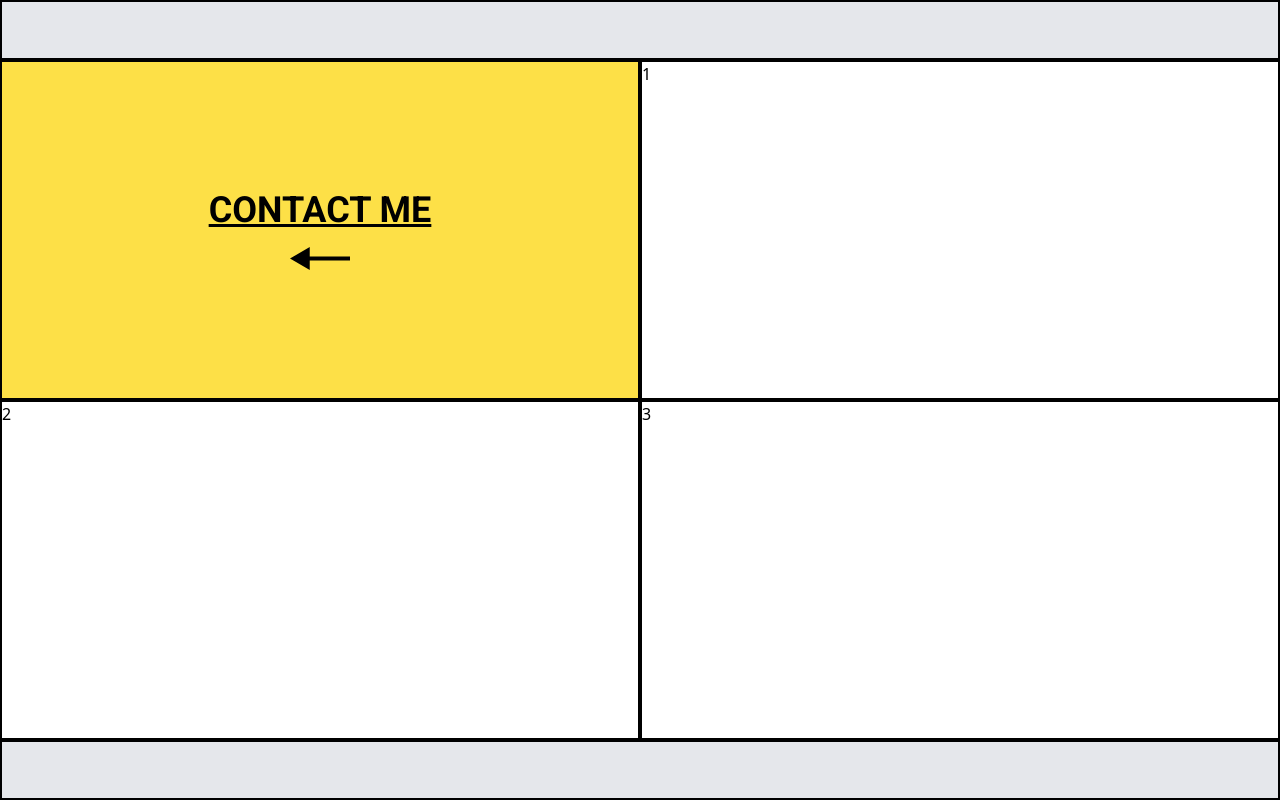
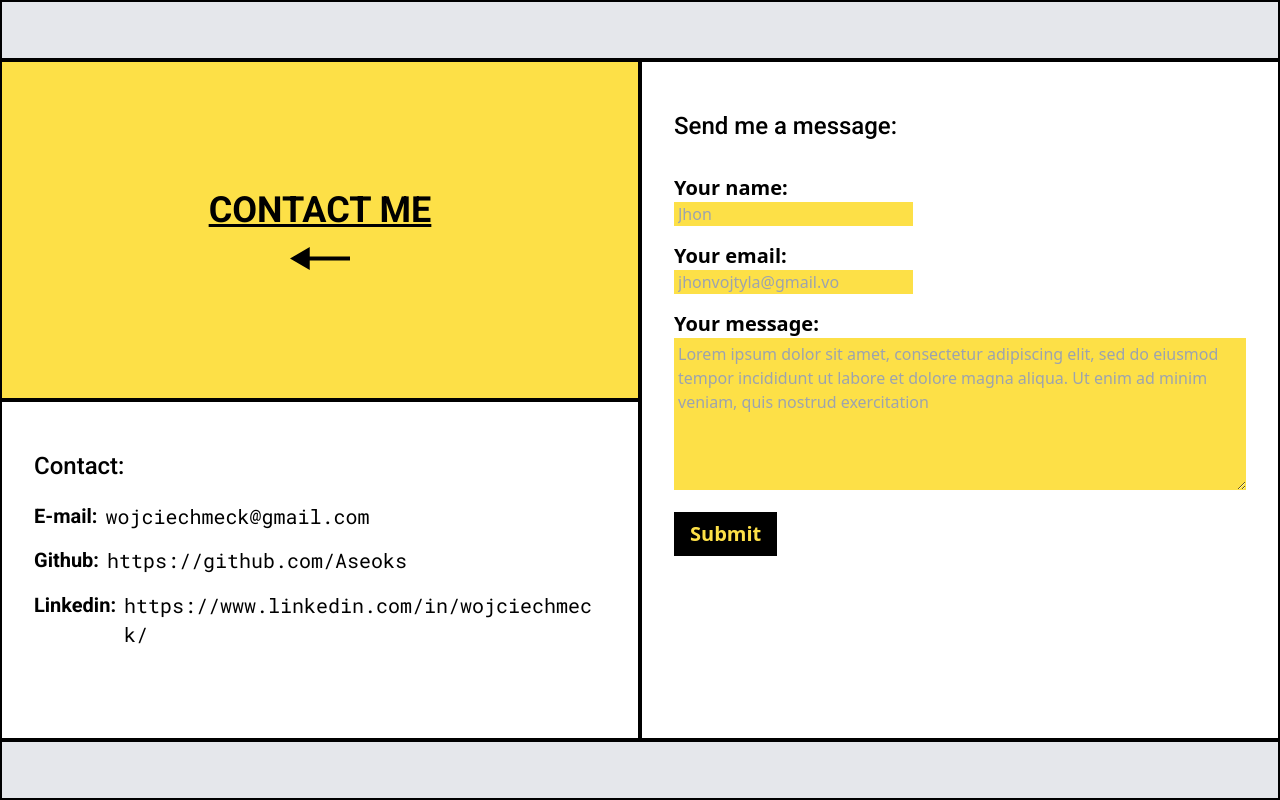
Before and after one commit to Aseoks/Portfolio, a React (Create React App) app: page /contact in a window 1280 px wide. Built offline with nearby package versions, Linux system fonts and the light colour scheme.

Commit message:
added contact page

```diff
--- a/package.json
+++ b/package.json
@@ -13,12 +13,16 @@
     "@testing-library/jest-dom": "^5.16.5",
     "@testing-library/react": "^13.4.0",
     "@testing-library/user-event": "^13.5.0",
+    "emailjs-com": "^3.2.0",
     "react": "^18.2.0",
     "react-code-blocks": "^0.1.0",
     "react-dom": "^18.2.0",
     "react-fontawesome": "^1.7.1",
     "react-scripts": "5.0.1",
     "react-syntax-highlighter": "^15.5.0",
+    "semantic-ui-css": "^2.5.0",
+    "semantic-ui-react": "^2.1.4",
+    "sweetalert2": "^11.7.18",
     "web-vitals": "^2.1.4"
   },
   "scripts": {
--- a/src/components/BackArrow.jsx
+++ b/src/components/BackArrow.jsx
@@ -1,11 +1,11 @@
 import React from "react";
 
-const BackArrow = ({scrollUpFromParent, color}) => {
+const BackArrow = ({scrollUpFromParent, color, fill}) => {
 
 
 
   return (
-    <div className={`md:hidden fixed bottom-5 right-5 ${color} h-12 w-12 rounded-full flex justify-center align-middle`}>
+    <div className={`md:hidden fixed bottom-5 right-8 ${color} h-12 w-12 rounded-full flex justify-center align-middle`}>
       <button onClick={scrollUpFromParent}>
         <div>
           <svg
@@ -17,7 +17,7 @@ const BackArrow = ({scrollUpFromParent, color}) => {
           >
             <path
               d="M15 0L0.566243 25H29.4338L15 0ZM17.5 76L17.5 22.5H12.5L12.5 76H17.5Z"
-              fill="black"
+              fill={`${fill}`}
             />
           </svg>
         </div>
--- a/src/pages/AboutMe.jsx
+++ b/src/pages/AboutMe.jsx
@@ -66,7 +66,7 @@ const AboutMe = () => {
             </div>
             <div className="hover:bg-sky-300 h-fit w-fit rounded-full">
               <Link
-                to="https://www.linkedin.com/in/wojciech-meck-1216b4225/"
+                to="https://www.linkedin.com/in/wojciechmeck/"
                 target="_blank"
               >
                 <svg
@@ -221,7 +221,7 @@ const AboutMe = () => {
         </div>
       </div>
       {visibleButton && (
-        <BackArrow color="bg-sky-300" scrollUpFromParent={scrollUp} />
+        <BackArrow color="bg-sky-300" fill="black" scrollUpFromParent={scrollUp} />
       )}
       <MoveingtextBottom text="About Me" />
     </>
--- a/src/pages/CodeSample.jsx
+++ b/src/pages/CodeSample.jsx
@@ -409,7 +409,7 @@ const CodeSample = () => {
           </div>
         </div>
       </div>
-      {visibleButton && <BackArrow color="bg-fuchsia-400" scrollUpFromParent={scrollUp} />}
+      {visibleButton && <BackArrow color="bg-fuchsia-400" fill="black" scrollUpFromParent={scrollUp} />}
       <MoveingtextBottom text="Code Samples" />
     </>
   );
--- a/src/pages/ContactMe.jsx
+++ b/src/pages/ContactMe.jsx
@@ -1,9 +1,15 @@
 import React, { useState } from "react";
-import { BackBrick, Moveingtext, MoveingtextBottom, BackArrow } from "../components";
-
+import {
+  BackBrick,
+  Moveingtext,
+  MoveingtextBottom,
+  BackArrow,
+  Header,
+} from "../components";
+import { Link } from "react-router-dom";
+import emailjs from 'emailjs-com';
 
 const ContactMe = () => {
-
   const [visibleButton, setVisibleButton] = useState(false);
 
   const mainContentDiv = document.getElementById("mainContent");
@@ -23,18 +29,121 @@ const ContactMe = () => {
     });
   };
 
+  const [record, setRecord] = useState({
+    from_name: "",
+    reply_to: "",
+    message: ""
+  });
+
+  const handleInputChange = (e) => {
+    setRecord({ ...record, [e.target.name]: e.target.value });
+  };
+
+  function handleSubmit(event) {
+    event.preventDefault();
+    emailjs.sendForm(process.env.REACT_APP_SERVICE_ID, process.env.REACT_APP_TEMPLATE_ID, event.target, process.env.REACT_APP_USER_ID)
+    .then((result) => {
+      console.log(result.text);
+    }, (error) => {
+      console.log(error.text);
+
+    });
+  event.target.reset()
+};
+
   return (
     <>
       <Moveingtext text="Contact Me" />
-      <div className="h-full grid md:grid-cols-2 md:grid-rows-2 w-full" onScroll={handleScroll}
-        id="mainContent">
-        <BackBrick pageName="Contact Me" color="bg-yellow-300" hoverColor="hover:bg-yellow-400"/>
-        <div className="border-2 border-black">1</div>
-        <div className="border-2 border-black">2</div>
-        <div className="border-2 border-black">3</div>
+      <div
+        className="h-full grid md:grid-cols-2 md:grid-rows-2 w-full overflow-auto min-h-fit"
+        onScroll={handleScroll}
+        id="mainContent"
+      >
+        <BackBrick
+          pageName="Contact Me"
+          color="bg-yellow-300"
+          hoverColor="hover:bg-yellow-400"
+        />
+        <div className="border-2 border-black order-2 md:order-1 row-span-2">
+          <Header text="Send me a message:" />
+          <div className="pt-4 px-8">
+            <form onSubmit={handleSubmit} className="w-full">
+              <div>
+                <label htmlFor="name" className="font-semibold pt-4 flex flex-col text-xl">Your name:</label>
+                <input
+                  type="text"
+                  id="name"
+                  name='from_name'
+                  onChange={(e) => handleInputChange(e)}
+                  className="bg-yellow-300 px-1"
+                  placeholder="Jhon"
+                />
+              </div>
+
+              <div>
+                <label htmlFor="email" className="font-semibold pt-4 flex flex-col text-xl">Your email:</label>
+                <input
+                  type="email"
+                  id="email"
+                  name='reply_to'
+                  onChange={(e) => handleInputChange(e)}
+                  className="bg-yellow-300 px-1"
+                  placeholder="jhonvojtyla@gmail.vo"
+                />
+              </div>
+
+              <div>
+                <label htmlFor="text" className="font-semibold pt-4 flex flex-col text-xl">Your message:</label>
+                <textarea
+                  id="text"
+                  name='message'
+                  onChange={(e) => handleInputChange(e)}
+                  rows='6'
+                  className="w-full bg-yellow-300 p-1"
+                  placeholder="Lorem ipsum dolor sit amet, consectetur adipiscing elit, sed do eiusmod tempor incididunt ut labore et dolore magna aliqua. Ut enim ad minim veniam, quis nostrud exercitation"
+                />
+              </div>
+
+              <button type="submit" className="my-4 px-4 py-2 bg-black text-yellow-300 text-xl font-semibold">Submit</button>
+            </form>
+          </div>
+        </div>
+
+        <div className="border-2 border-black order-1 md:order-2" >
+          <Header text="Contact:" />
+          <div className="flex flex-col pt-4 px-8 ">
+            <div className="flex text-base md:text-xl pt-1 pb-2">
+              <p className="pr-2 font-semibold font-roboto">E-mail: </p>
+              <p className="hover:border-b-2 duration-75 border-yellow-400 font-mono break-all">
+                wojciechmeck@gmail.com
+              </p>
+            </div>
+            <div className="flex text-base md:text-xl py-2">
+              <p className="pr-2 font-semibold font-roboto">Github:</p>
+              <p className="hover:border-b-2 duration-75 border-yellow-400 ">
+                <Link to="https://github.com/Aseoks" target="_blank" className="font-mono break-all">
+                  https://github.com/Aseoks
+                </Link>
+              </p>
+            </div>
+            <div className="flex text-base md:text-xl py-2">
+              <p className="pr-2 font-semibold font-roboto">Linkedin:</p>
+              <p className="hover:border-b-2 duration-75 border-yellow-400 ">
+                <Link
+                  to="https://www.linkedin.com/in/wojciechmeck/"
+                  target="_blank" className="font-mono break-all"
+                >
+                  https://www.linkedin.com/in/wojciechmeck/
+                </Link>
+              </p>
+            </div>
+          </div>
+        </div>
       </div>
 
-      {visibleButton && <BackArrow color="bg-yellow-300" scrollUpFromParent={scrollUp} />}
+      {visibleButton && (
+        <BackArrow color="bg-black" fill="yellow" scrollUpFromParent={scrollUp} />
+      )}
       <MoveingtextBottom text="Contact Me" />
     </>
   );
--- a/src/pages/MyProjects.jsx
+++ b/src/pages/MyProjects.jsx
@@ -45,7 +45,7 @@ const MyProjects = () => {
       </div>
 
       {visibleButton && (
-        <BackArrow color="bg-purple-600" scrollUpFromParent={scrollUp} />
+        <BackArrow color="bg-purple-600" fill="black" scrollUpFromParent={scrollUp} />
       )}
       <MoveingtextBottom text="My Projects" />
     </>
```
Also changed, not shown: 1 other file (tests, documents, lock files or other folders).
